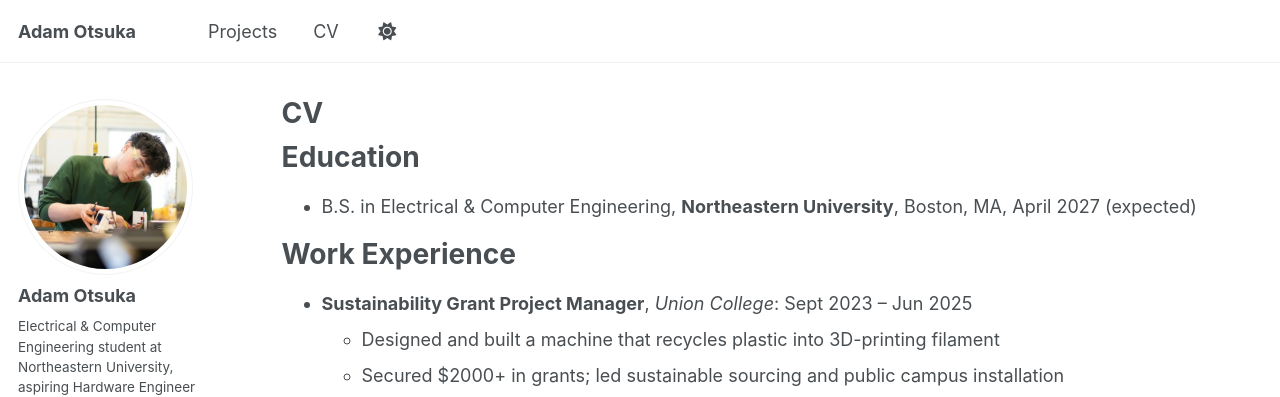
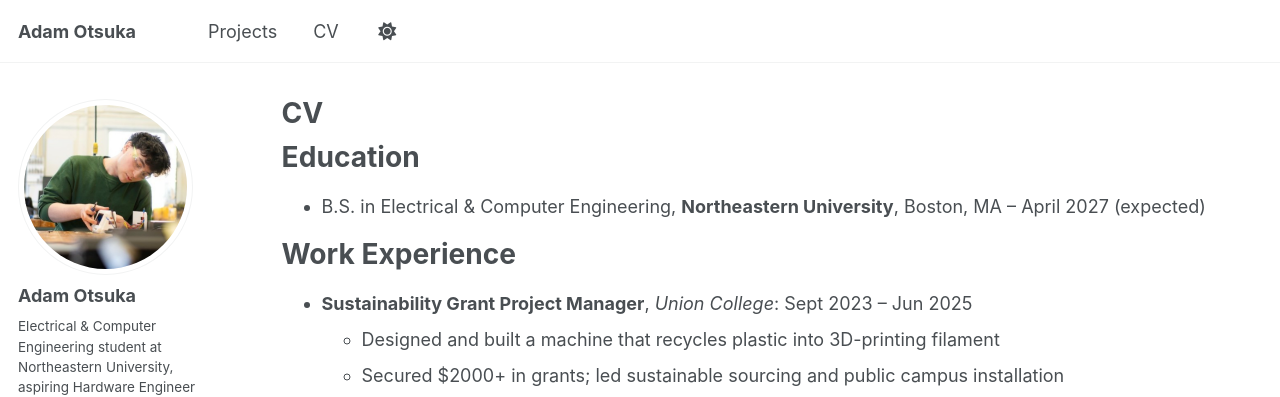
Before and after one commit to 4damo5/4damo5.github.io, a Jekyll site: the page built from _pages/cv.md, in a window 1280 px wide and 900 px high. Shown: the top 397 px of the window. Built offline with Jekyll 4.4.1, drawn with Linux system fonts in a browser that asks for light colours.

Commit message:
Update cv.md

```diff
--- a/_pages/cv.md
+++ b/_pages/cv.md
@@ -11,7 +11,7 @@ redirect_from:
 
 Education
 ======
-* B.S. in Electrical & Computer Engineering, **Northeastern University**, Boston, MA, April 2027 (expected)
+* B.S. in Electrical & Computer Engineering, **Northeastern University**, Boston, MA -- April 2027 (expected)
 
 Work Experience
 ======
```
